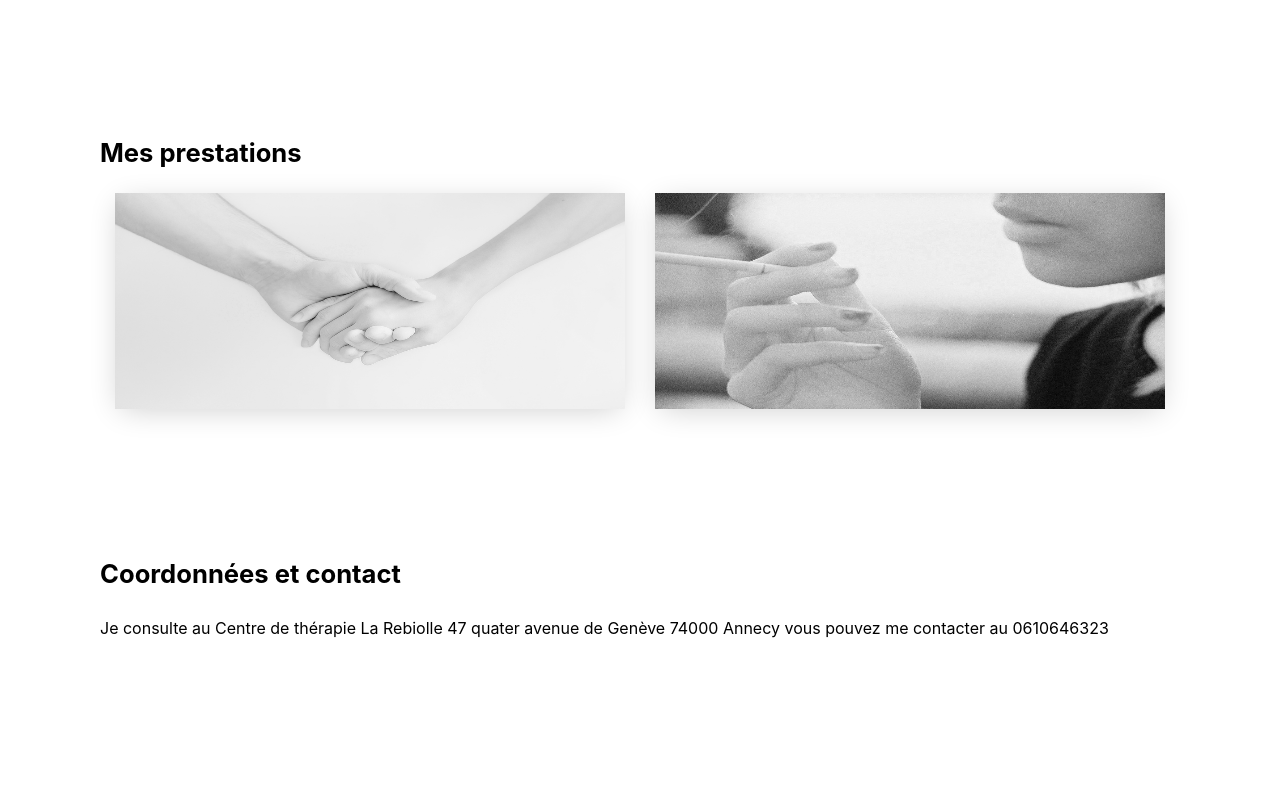
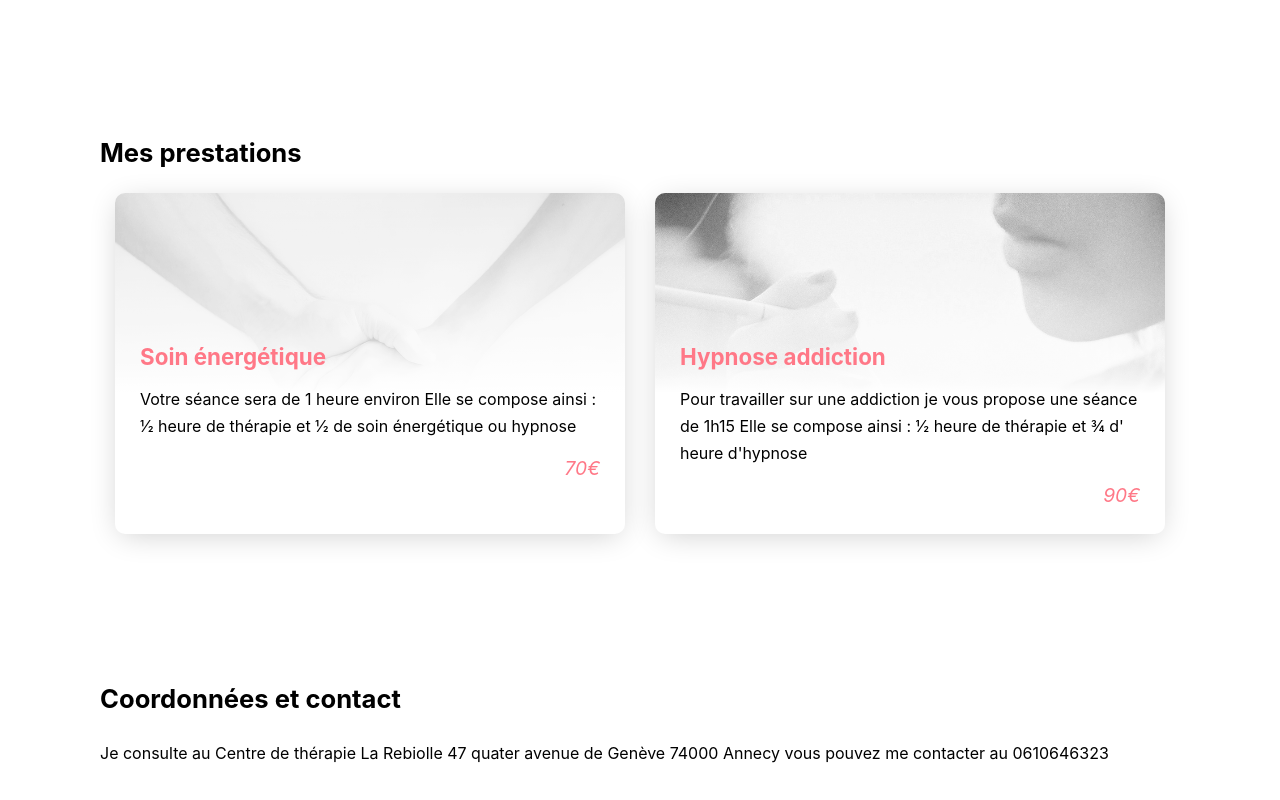
Before and after one commit to SeguinLoic/Nathalie-Therapie, a Next.js app: page / in a window 1280 px wide. Shown: the part 1555-2355 px from the top of the page. Before the commit the page ends 2272 px from the top, so only its background shows below. Built offline with nearby package versions, Linux system fonts and the light colour scheme.

Commit message:
Tuiles prestations

```diff
--- a/pages/sections/prestations.js
+++ b/pages/sections/prestations.js
@@ -9,7 +9,9 @@ export default function Prestations() {
           <h2>Mes prestations</h2>
           <div className="row">
             <div className={`col col50 ${styles.colPresta}`}>
-                <Image src="/hands.jpg" layout="fill" />
+                <div className={styles.imageParent}>
+                  <Image src="/hands.jpg" width={900} height={600} layout="responsive" alt="Mains" />
+                </div>
                 <p className={styles.titlePresta}>Soin énergétique</p>
                 <p className="content">Votre séance sera de 1 heure environ
                   Elle se compose ainsi : 1⁄2 heure de thérapie et 1⁄2 de soin énergétique ou hypnose
@@ -17,7 +19,9 @@ export default function Prestations() {
                 <p className={styles.tarifs}>70€</p>
             </div>
             <div className={`col col50 ${styles.colPresta}`}>
-                <Image src="/cigaret.jpg" layout="fill" />
+                <div className={styles.imageParent}>
+                  <Image src="/cigaret.jpg" width={900} height={600} layout="responsive" alt="Cigarette" />
+                </div>
                 <p className={styles.titlePresta}>Hypnose addiction</p>
                 <p className="content">
                   Pour travailler sur une addiction je vous propose une séance de 1h15
--- a/styles/Prestations.module.css
+++ b/styles/Prestations.module.css
@@ -4,12 +4,17 @@
   border-radius: 10px;
   margin: 0px 15px;
   box-shadow: 0px 5px 30px -5px rgba(0,0,0,0.2);
+  overflow: hidden;
+}
+.colPresta > p {
+  position: relative;
 }
 .titlePresta {
   font-size: 1.4em;
   font-weight: 700;
   padding-bottom: 15px;
   color: #ff7887;
+  padding-top: 125px;
 }
 .tarifs {
   font-style: italic;
@@ -18,3 +23,27 @@
   font-size: 1.2em;
   text-align: right;
 }
+.imageParent {
+  height: 200px;
+  position: absolute;
+  overflow: hidden;
+  width: 100%;
+  top: 0;
+  left: 0;
+  opacity: 0.8;
+}
+.imageParent:after {
+  content: '';
+  width: 100%;
+  height: 100%;
+  position: absolute;
+  left: 0;
+  top: 0;
+  background: linear-gradient(180deg, rgba(255,255,255,0) 0%, rgba(255,255,255,1) 100%);
+}
+.imageParent > div {
+  position: absolute;
+  top: 50%;
+  left: 50%;
+  transform: translate(-50%, -50%);
+}
```
Lines whose indentation alone changed are shown as unchanged.
